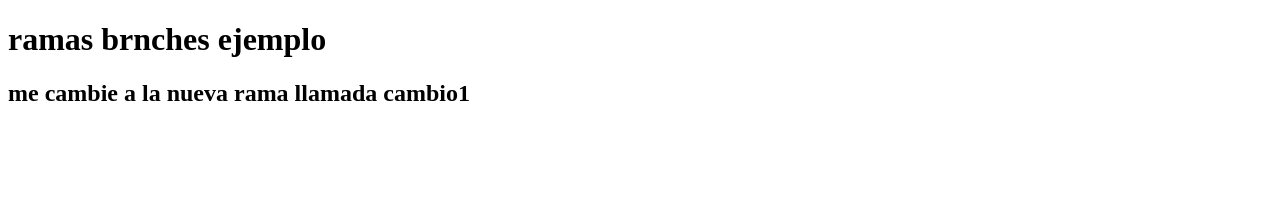
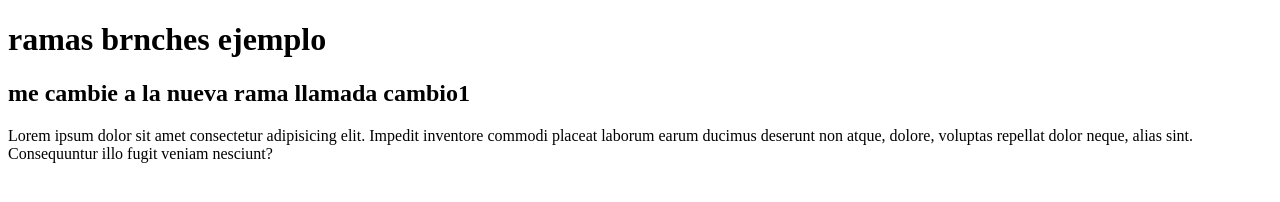
Before and after one commit to cristiancassiani/ramas-branches, a plain HTML site: page index.html in a window 1280 px wide. Drawn offline with Linux system fonts and the light colour scheme.

Commit message:
agregue oooooo

```diff
--- a/index.html
+++ b/index.html
@@ -8,5 +8,8 @@
 <body>
     <h1>ramas brnches ejemplo</h1>
     <h2>me cambie a la nueva rama llamada cambio1</h2>
+    <p>
+        Lorem ipsum dolor sit amet consectetur adipisicing elit. Impedit inventore commodi placeat laborum earum ducimus deserunt non atque, dolore, voluptas repellat dolor neque, alias sint. Consequuntur illo fugit veniam nesciunt?
+    </p>
 </body>
 </html>
```
